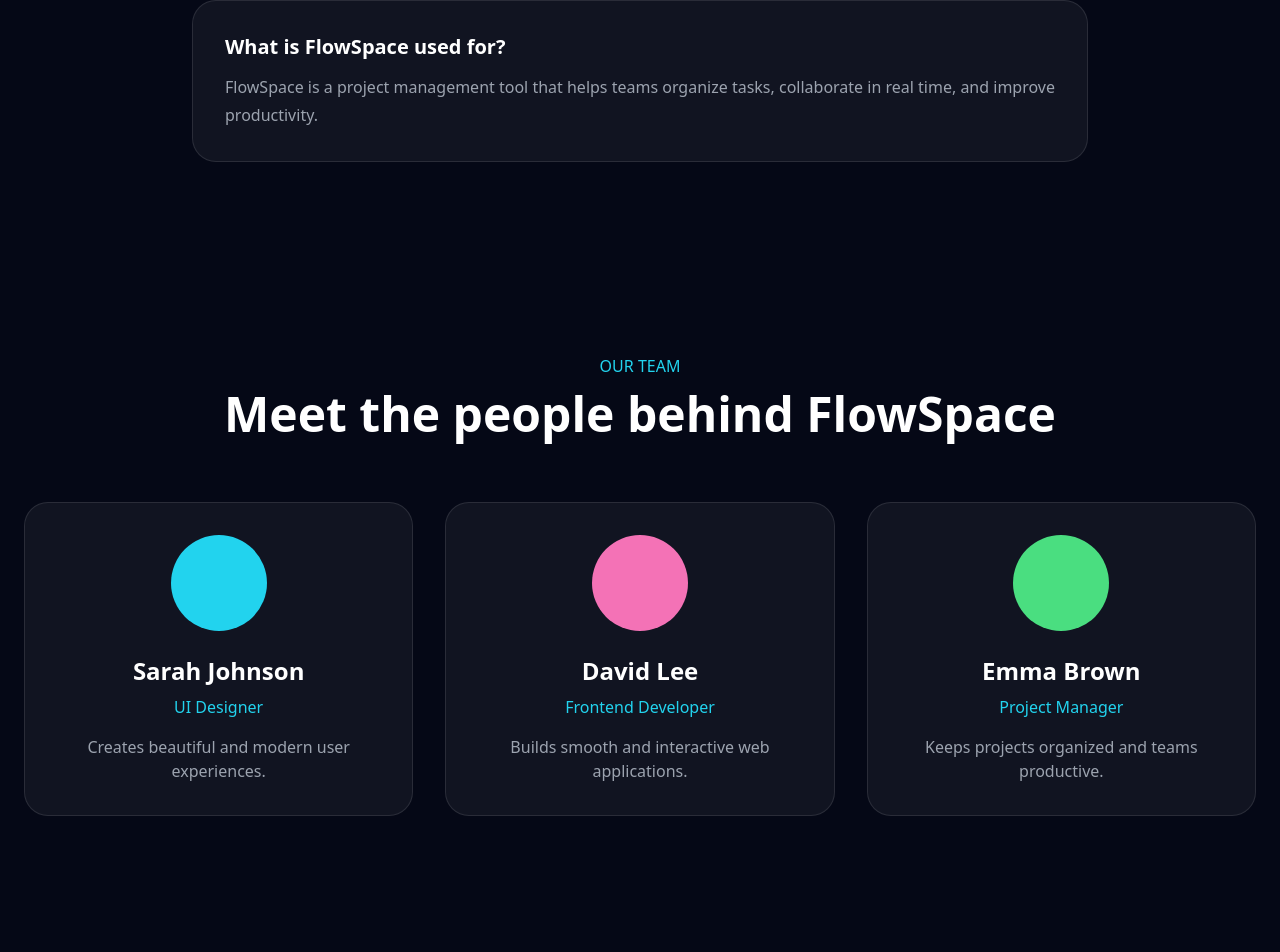
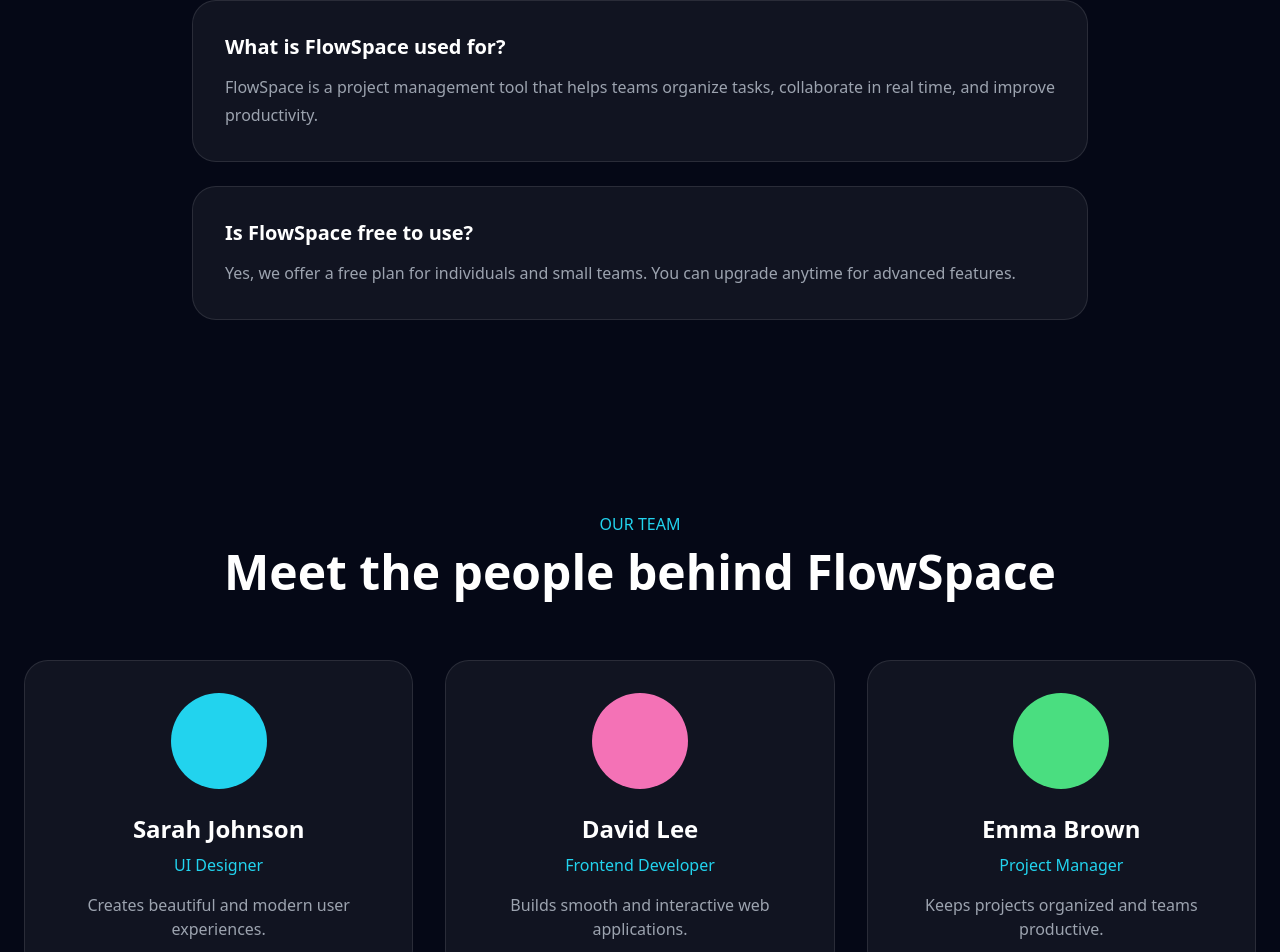
Before and after one commit to rumachoudhury/gsap-animation-landing-page, a React (Vite) app: page / in a window 1280 px wide. Shown: the part 3190-4142 px from the top of the page. Built offline with nearby package versions, Linux system fonts and the light colour scheme.

Commit message:
Updated FAQ section

```diff
--- a/src/App.jsx
+++ b/src/App.jsx
@@ -578,6 +578,16 @@ export default function App() {
                 tasks, collaborate in real time, and improve productivity.
               </p>
             </div>
+
+            <div className="p-8 rounded-3xl bg-white/5 border border-white/10">
+              <h3 className="text-xl font-semibold mb-3">
+                Is FlowSpace free to use?
+              </h3>
+              <p className="text-gray-400 leading-7">
+                Yes, we offer a free plan for individuals and small teams. You
+                can upgrade anytime for advanced features.
+              </p>
+            </div>
           </div>
         </div>
       </section>
```
